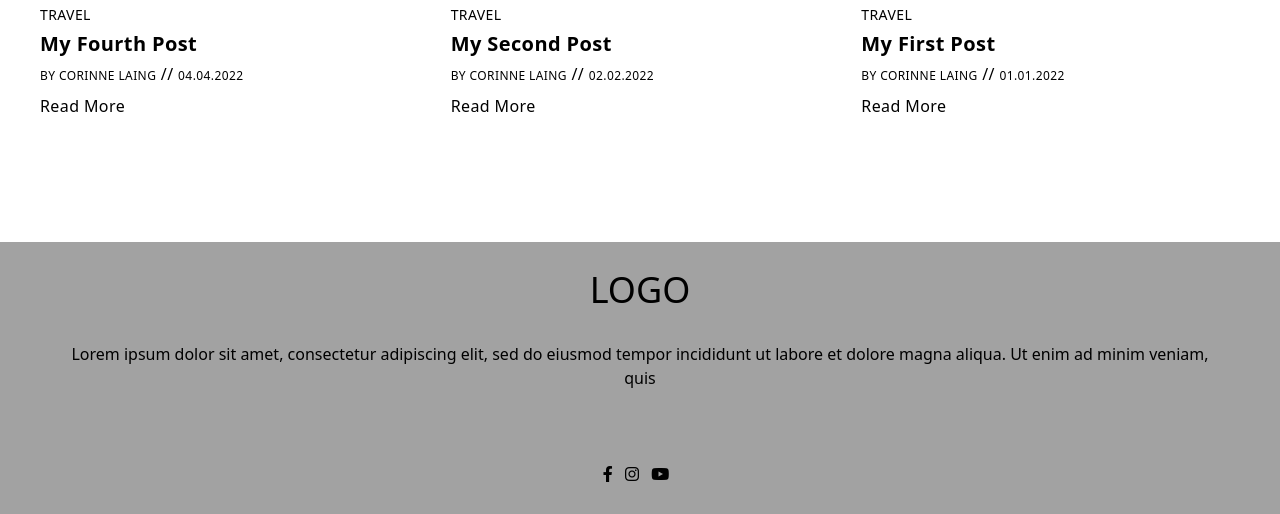
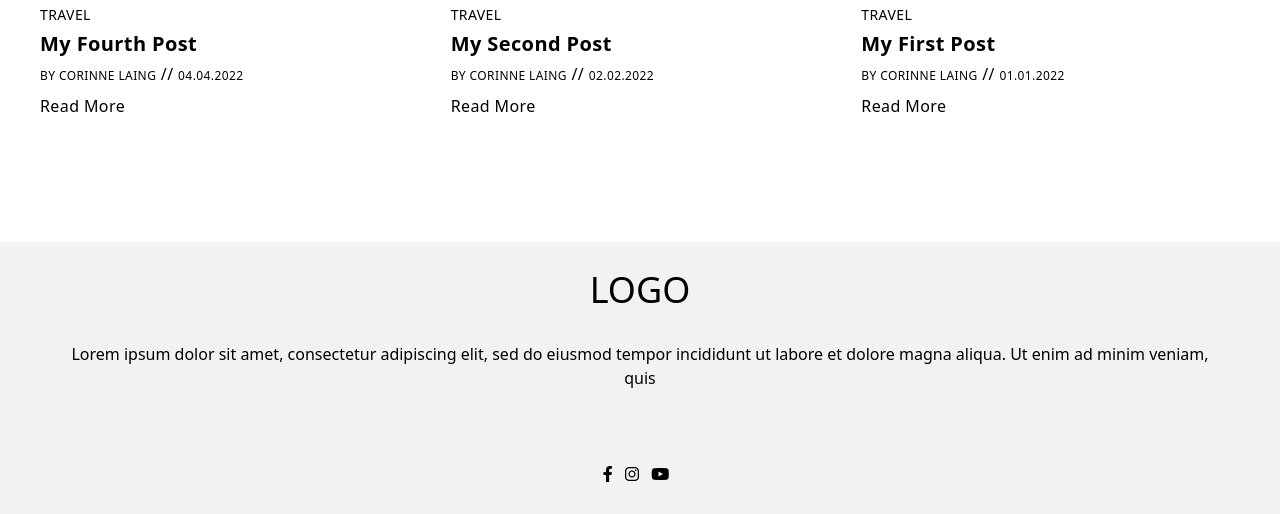
Before and after one commit to RinnieRambler/bootcamp-blog-project, a Jekyll site: the page built from index.html, in a window 1280 px wide. Shown: the part 628-1142 px from the top of the page. Built offline with Jekyll 4.4.1, drawn with Linux system fonts in a browser that asks for light colours; nearby versions of some CDN libraries.

Commit message:
Update footer.html

```diff
--- a/_includes/footer.html
+++ b/_includes/footer.html
@@ -1,6 +1,6 @@
-<footer class="p-2 text-center bg-[#a2a2a2]">
+<footer class="p-2 text-center bg-[#f2f2f2]">
     <div class="p-5">
-        <a class="p-5 text-4xl" href="/index.html">LOGO</a>
+        <a class="p-5 text-4xl playfair" href="/index.html">LOGO</a>
         <p class="p-8"> Lorem ipsum dolor sit amet, consectetur adipiscing elit, sed do eiusmod tempor
             incididunt ut labore et dolore magna aliqua. Ut enim ad minim veniam, quis </p>
     </div>
```
